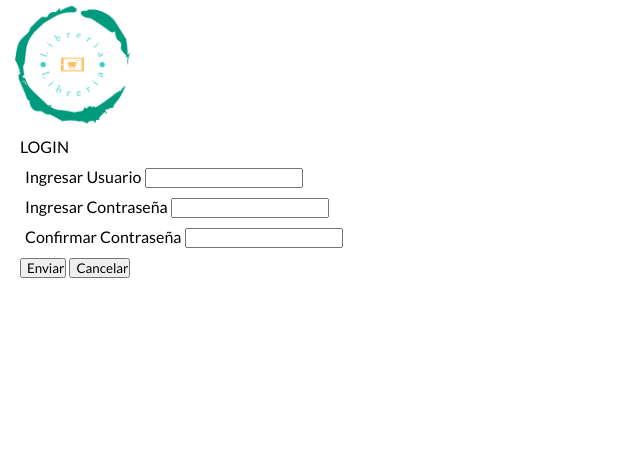
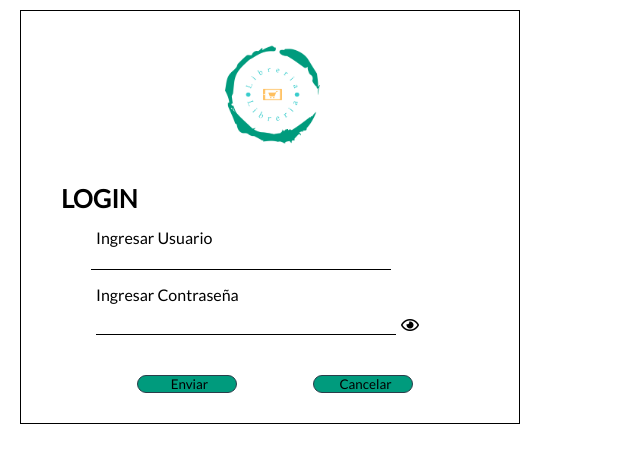
Before and after one commit to Manustoteles/grupo_2_libreria, a website: page views/login.html in a window 1280 px wide. Shown: the whole page, without its empty margins (0-640 px from the left). Drawn offline with Linux system fonts and the light colour scheme; files that its build step writes are made by us from their sources; files whose address does not match are found by name.

Commit message:
formato al login

```diff
--- a/public/css/login_styles.css
+++ b/public/css/login_styles.css
@@ -1,13 +1,67 @@
+:root {
+    --amarillo: #FFBF5D;
+    --azul_oscuro: #2B3D4A;
+    --celeste:#39cccc;
+    --gris_oscuro: #666;
+    --gris_claro: #ECECEA;
+    --Verde: #009B7D;
+
+}
+
 *{
     padding-left: 5px;
     box-sizing: border-box;
     font-family: Lato, sans-serif;
 
 }
+.section-login{
+    margin: 10px;
+    border: solid 1px;
+    width: 500px;
+    padding: 30px;
+}
+.users, .pass{
+    display: flex;
+    flex-direction: column;
+    align-items: flex-start;
+    padding-top: 10px;
+    padding-left: 35px;
+
+}
+
+.datos_pers{
+    font-weight: bold;
+    font-size: 25px;
+}
+.users input, .pass input{
+    width: 300px;
+    border: none;
+    border-bottom: 1px solid black;
+
+}
 .logo_reg{
-    width: 120px;
+    display: flex;
+    margin: auto;
+    width: 100px;
+    flex-wrap: nowrap;
+    padding-bottom: 35px ;
     background-color: white;
 }
 div{
     line-height: 30px;
 }
+
+.botones{
+    padding-top: 35px;
+    display: flex;
+    justify-content: space-evenly;
+
+}
+
+.botones button{
+    border-radius: 35px;
+    width: 100px;
+    background-color: var(--Verde);
+    border:solid var(--azul_oscuro) 1px;
+
+}
--- a/views/login.html
+++ b/views/login.html
@@ -10,24 +10,26 @@
     <link href="css/login_styles.css" rel="stylesheet">
 </head>
 <body>
+    <section class="section-login">
         <img class="logo_reg" src="images/logo_libreria.png" alt="Logo Empresa">
         <form class="form_reg" action="/register" method="POST">
            <div class="datos_pers">LOGIN</div>
-        <div>
+            <div class="users">
                 <label for="user">Ingresar Usuario</label>
                 <input type="text" name="user" id="user">
             </div>
+            <div class="pass">
+                <label for="password">Ingresar Contraseña</label>
                 <div>
-            <label for="password">Ingresar Contraseña</label>
-            <input type="text" name="password" id="password">
+                    <input type="text" name="password" id="password"><i class="far fa-eye"></i>
                 </div>
-        <div>
-            <label for="password">Confirmar Contraseña</label>
-            <input type="text" name="password" id="password">
+
             </div>
             <div class="botones">
                 <button type="submit">Enviar</button>
                 <button type="reset">Cancelar</button>
             </div>
+    </section>
+
 </body>
 </html>
```
Lines whose indentation alone changed are shown as unchanged.
